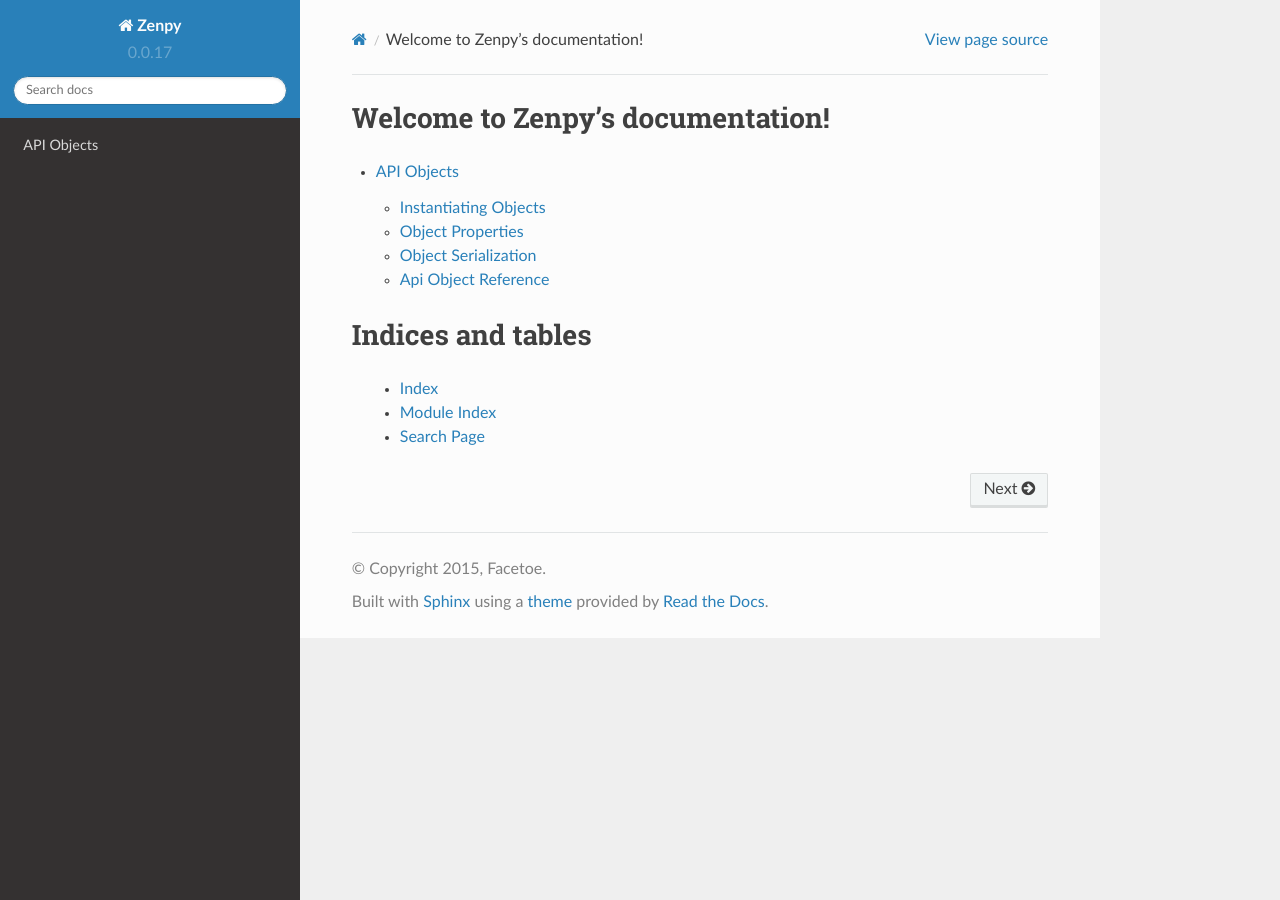
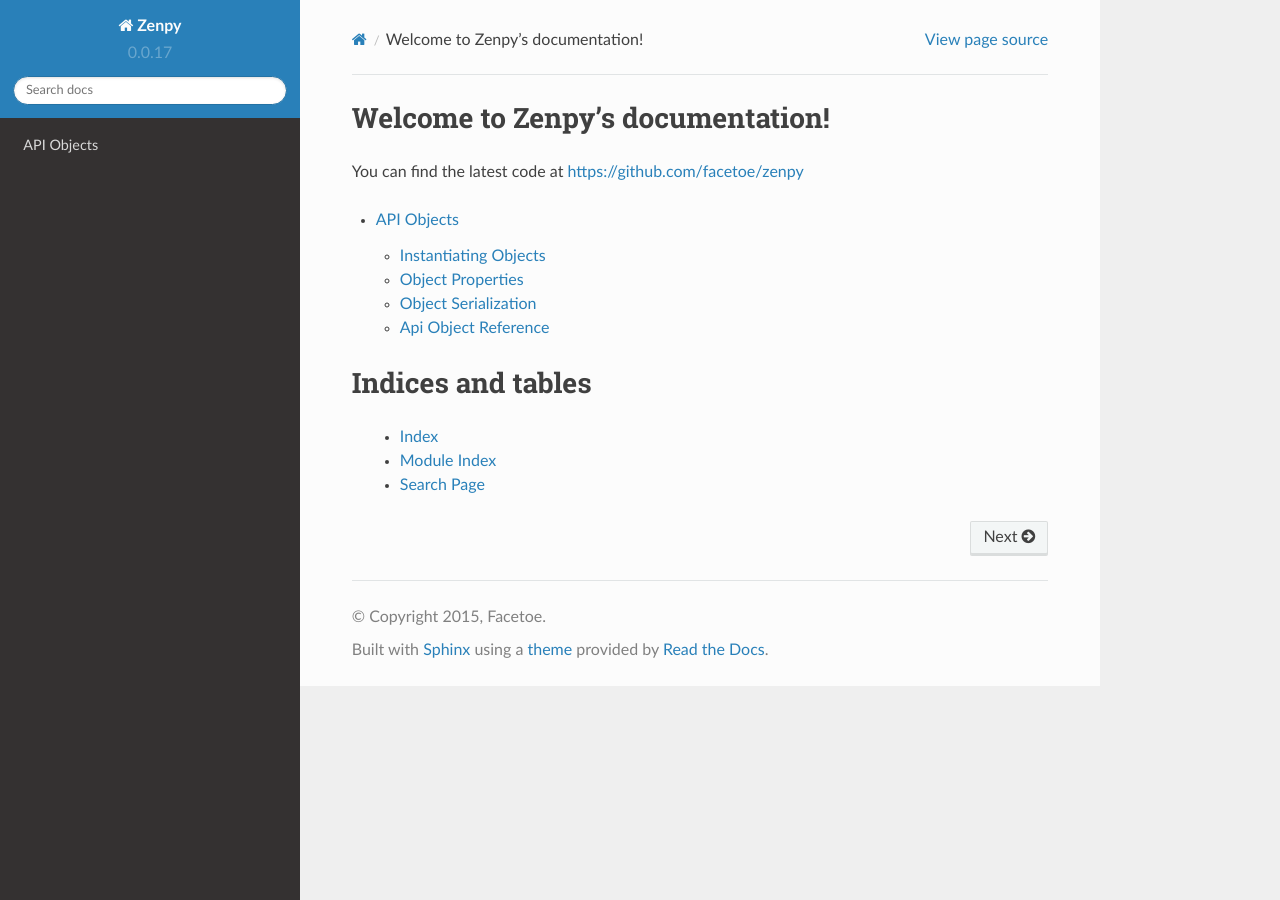
Before and after one commit to facetoe/zenpy, a Sphinx documentation site: the page built from docs/index.rst, in a window 1280 px wide. Built offline with Sphinx 7.4.7 and the Read the Docs theme 2.0.0, drawn with Linux system fonts in a browser that asks for light colours; pages that are not in the unit, such as notebooks, are missing from menus.

Commit message:
Add link to github

```diff
--- a/docs/index.rst
+++ b/docs/index.rst
@@ -5,6 +5,8 @@
 
 Welcome to Zenpy's documentation!
 =================================
+
+You can find the latest code at https://github.com/facetoe/zenpy
 
 .. toctree::
    :maxdepth: 4
```
